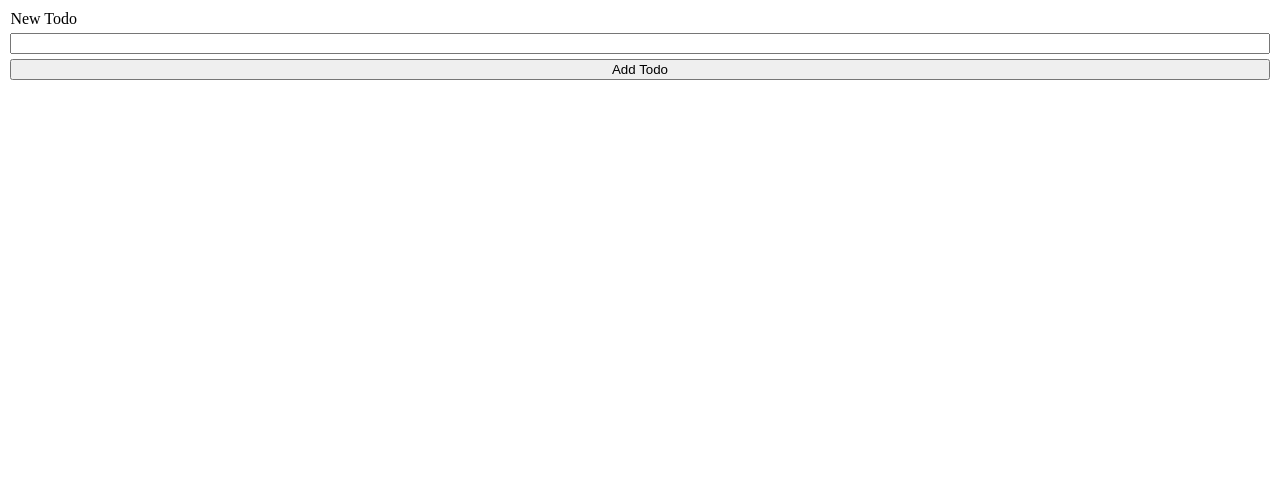
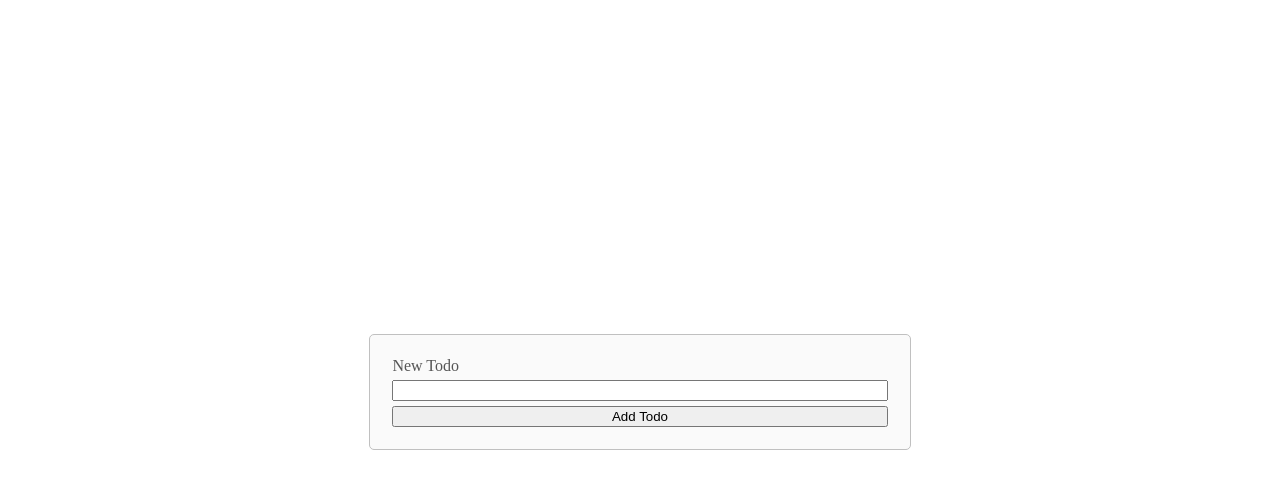
Before and after one commit to nanotart/advanced-list, a plain HTML site: page advancedList/index.html in a window 1280 px wide. Drawn offline with Linux system fonts and the light colour scheme.

Commit message:
css styling

```diff
--- a/advancedList/styles.css
+++ b/advancedList/styles.css
@@ -9,6 +9,26 @@
 
 #list {
   padding: 0;
+}
+
+#container {
+  width: 80%;
+  max-width: 500px;
+  padding: 20px; /* this is for margins basically */
+  background: #fafafa;
+  border: 1px solid rgb(192, 192, 192);
+  border-radius: 5px;
+}
+
+body {
+  display: flex;
+  flex-direction: column;
+  height: 100vh;
+  align-items: center;
+  justify-content: center;
+    font-size: 16px;
+    font-family:'Times New Roman', Times, serif;
+    color: #555;
 }
 
 .list-item {
```
